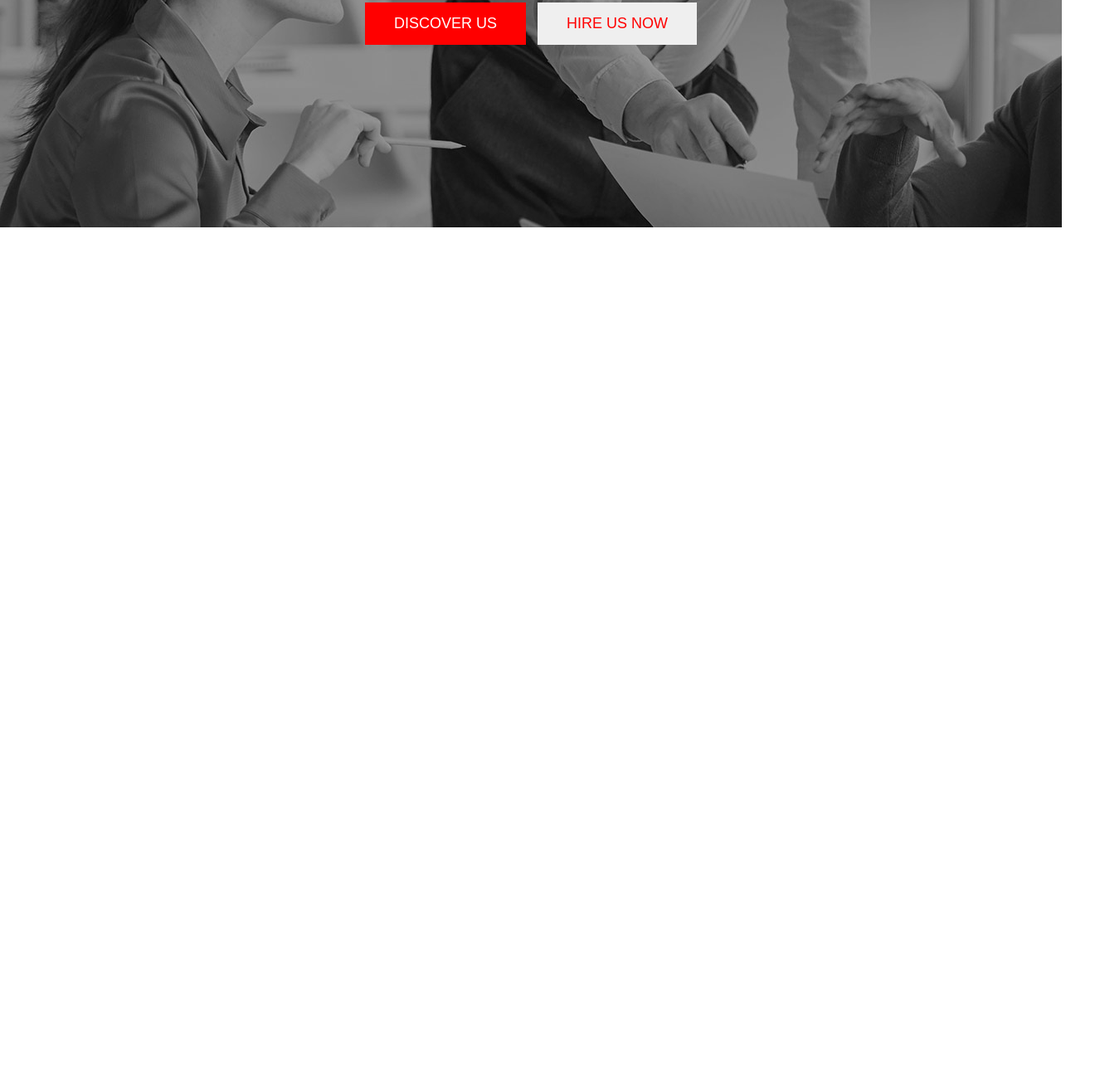
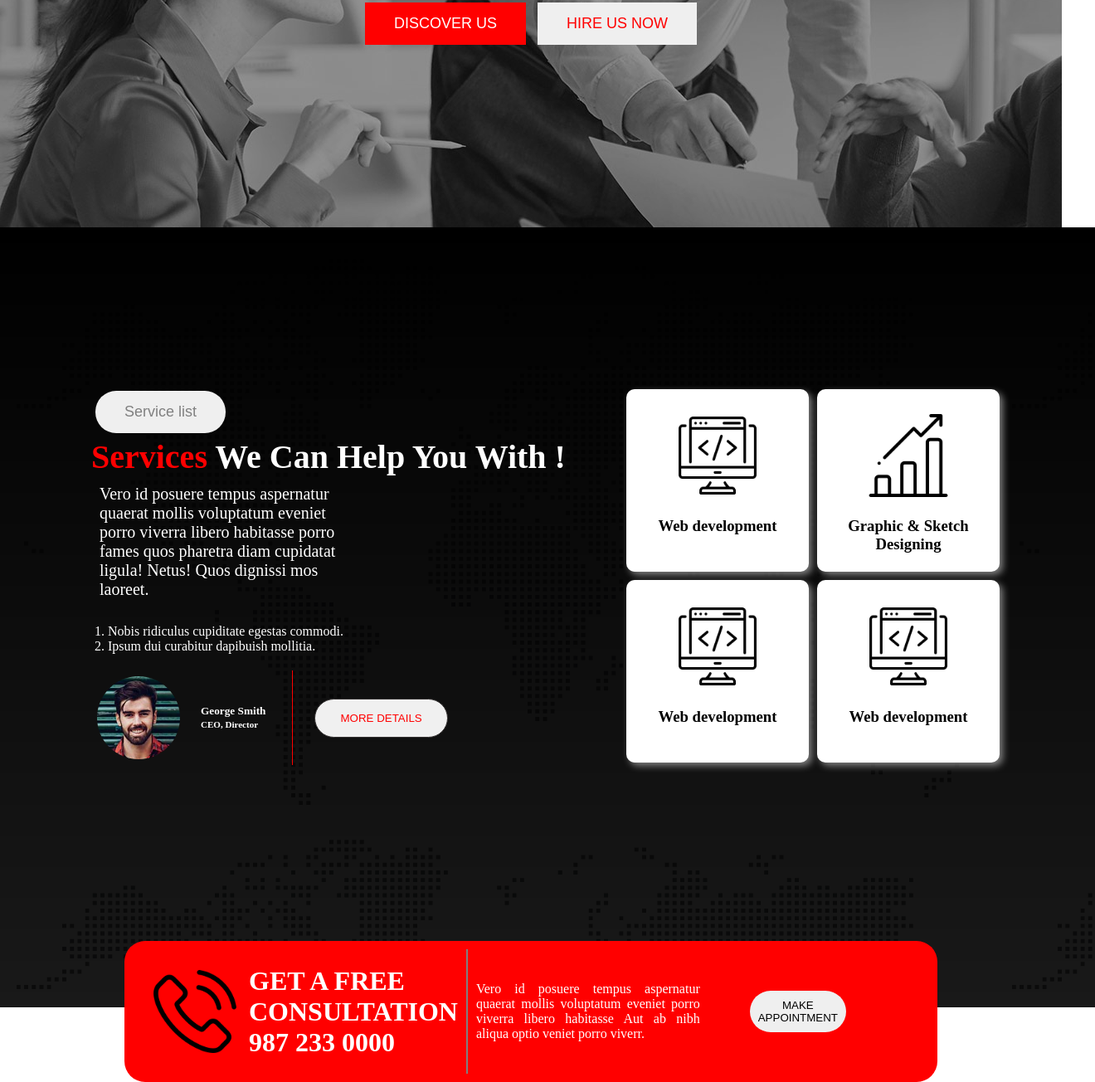
Before and after one commit to jakariamasum/digital-agency, a plain HTML site: page index.html in a window 1280 px wide. Shown: the part 602-1906 px from the top of the page at 83% size, 1320 px wide, since content can reach past the window. Before the commit the page ends 876 px from the top, so only its background shows below. Drawn offline with Linux system fonts and the light colour scheme.

Commit message:
something change

```diff
--- a/index.html
+++ b/index.html
@@ -1,5 +1,6 @@
 <!DOCTYPE html>
 <html lang="en">
+
 <head>
     <meta charset="UTF-8">
     <meta http-equiv="X-UA-Compatible" content="IE=edge">
@@ -7,6 +8,7 @@
     <title>Digital</title>
     <link rel="stylesheet" href="style.css">
 </head>
+
 <body>
     <header>
         <div class="nav-container">
@@ -25,15 +27,82 @@
     </header>
     <div class="banner">
         <div class="banner-details">
-            <h1 class="banner-title">Digital Agency You <br>
+            <h1 class="banner-title"><span class="primary">Digital</span> Agency You <br>
                 Can Rely Upon !</h1>
-                <p class="banner-description">Hymenaeos! Omnis arcu vitae? Phasellus irure cupidatat incidunt, semper metus, nibh adipisci assumenda odio, quos, senectus vehicula occaecat, officiis malesuada cras.
-                </p>
-                <div class="buttons">
-                    <button class="btn-discover btn">DISCOVER US</button>
-                    <button class="btn-hire btn">HIRE US NOW</button>
+            <p class="banner-description">Hymenaeos! Omnis arcu vitae? Phasellus irure cupidatat incidunt, semper metus,
+                nibh adipisci assumenda odio, quos, senectus vehicula occaecat, officiis malesuada cras.
+            </p>
+            <div class="buttons">
+                <button class="btn-discover btn">DISCOVER US</button>
+                <button class="btn-hire btn">HIRE US NOW</button>
+            </div>
+        </div>
+    </div>
+
+    <div class="service-container">
+        <div class="service-left-container">
+            <div class="service-details">
+                <button class="btn service-btn">Service list</button>
+                <h1 class="service-title"><span class="primary">Services</span> We Can Help You With !</h1>
+                <p class="service-description">Vero id posuere tempus aspernatur quaerat mollis voluptatum eveniet porro
+                    viverra libero habitasse porro fames quos pharetra diam cupidatat ligula! Netus! Quos dignissi mos
+                    laoreet.</p>
+                <ol type="1">
+                    <li>Nobis ridiculus cupiditate egestas commodi.</li>
+                    <li>Ipsum dui curabitur dapibuish mollitia.</li>
+                </ol>
+                <div class="author">
+                    <div class="author-img-desc">
+                        <img class="author-img" src="./asset/image/author.jpg" alt="">
+                        <h5 class="author-details">George Smith <br> <small>CEO, Director</small></h5>
+                    </div>
+                    <div>
+                        <button class="more-details">MORE DETAILS</button>
+                    </div>
                 </div>
+            </div>
+        </div>
+        <div class="service-right-container">
+            <div class="services">
+                <div class="service-up">
+                    <div class="service">
+                        <img class="service-logo" src="./asset/icons/coding.png" alt="">
+                        <h3>Web development</h3>
+                    </div>
+                    <div class="service">
+                        <img class="service-logo" src="./asset/icons/bar-chart.png" alt="">
+                        <h3>Graphic & Sketch Designing</h3>
+                    </div>
+                </div>
+                <div class="service-down">
+                    <div class="service">
+                        <img class="service-logo" src="./asset/icons/coding.png" alt="">
+                        <h3>Web development</h3>
+                    </div>
+                    <div class="service">
+                        <img class="service-logo" src="./asset/icons/coding.png" alt="">
+                        <h3>Web development</h3>
+                    </div>
+
+                </div>
+            </div>
+        </div>
+    </div>
+    <div class="appointment-section">
+        <div class="phone-call ">
+            <img class="call-icons" src="./asset/icons/phone-call.png" alt="">
+            <h1>GET A FREE CONSULTATION <br> 987 233 0000</h1>
+        </div>
+        <div class="app-desc">
+            <p>
+                Vero id posuere tempus aspernatur quaerat mollis voluptatum eveniet porro
+                viverra libero habitasse Aut ab nibh aliqua optio veniet porro viverr.
+            </p>
+        </div>
+        <div>
+            <button class="appointment-btn">MAKE APPOINTMENT</button>
         </div>
     </div>
 </body>
+
 </html>
--- a/style.css
+++ b/style.css
@@ -1,6 +1,9 @@
 *{
     margin: 0;
     padding: 0;
+}
+.primary{
+    color: red;
 }
 .nav-container{
     display: flex;
@@ -21,6 +24,7 @@
 }
 .banner{
     background-image: url('./asset/image/background.jpg'), linear-gradient(rgba(0, 0, 0, 0.4),rgba(0,0,0,0.4));background-blend-mode: overlay;
+    background-blend-mode: overlay;
     display: flex;
     width: 100%;
     height: 100vh;
@@ -53,3 +57,132 @@
 .btn-hire{
     color: red;
 }
+.service-container{
+    width: 100%;
+    height: 100vh;
+    background-image: url("./asset/image/footer-bg.png"),
+    linear-gradient(rgba(0,0,0,1),rgba(0,0,0,0.9));
+    background-blend-mode: overlay;
+    color: white;
+    padding: 20px;
+    padding-bottom: 120px;
+display: flex;
+justify-content: center;
+align-items: center;
+
+}
+.service-left-container{
+    width: 50%;
+}
+.service-btn{
+    color: gray;
+    border-radius: 25px;
+}
+.service-title{
+    font-size: 40px;
+    font-weight: bold;
+
+}
+.service-description{
+    font-size: 20px;
+    width: 50%;
+    padding: 10px;
+}
+ol{
+    padding: 20px;
+}
+.author{
+    display: flex;
+    align-items: center;
+    /* padding: 20px; */
+    /* background-color: red; */
+    /* border-right: 1px solid red; */
+}
+.author-img-desc{
+    display: flex;
+    align-items: center;
+    padding: 7px;
+    /* margin-left: 20px; */
+    /* background-color: red; */
+    border-radius: 1px solid red;
+    border-right: 1px solid red;
+    margin-right: 15px;
+
+}
+.author-details{
+    padding: 25px;
+}
+.author-img{
+    width: 100px;
+    height: 100px;
+    border-radius: 50px;
+}
+
+.service-up{
+    display: flex;
+}
+.service-down{
+    display: flex;
+}
+/* .services{
+    display: flex;
+} */
+
+.service{
+    padding: 10px;
+    background-color: white;
+    box-shadow: 4px 4px 8px gray;
+    width: 200px;
+    height: 200px;
+    text-align: center;
+    color: black;
+    border-radius: 10px;
+    margin: 5px;
+}
+.service-logo{
+    width: 100px;
+    padding: 20px;
+}
+.more-details{
+    padding: 15px 30px;
+    margin-left: 11px;
+    border-radius: 25px;
+    background-color: #F0F0F0;
+    border: 1px solid rgb(51, 48, 48);
+    color: red;
+}
+.call-icons{
+    width: 100px;
+    padding: 15px;
+}
+.phone-call{
+        display: flex;
+        justify-content: center;
+        align-items: center;
+        padding: 10px;
+        border-right: 2px solid gray;
+}
+.appointment-section{
+    display: flex;width: 75%;
+    background-color: red;
+    padding: 10px;
+    color: white;
+    margin: auto;
+    border-radius: 25px;
+    justify-content: center;
+    align-items: center;
+    margin-top: -80px;
+}
+.app-desc{
+    /* width: 40%; */
+    padding: 10px;
+    text-align: justify;
+}
+.appointment-btn
+{
+    margin-left: 50px;
+    margin-right: 100px;
+    border-radius: 25px;
+    padding: 10px;
+    border: none;
+}
```
